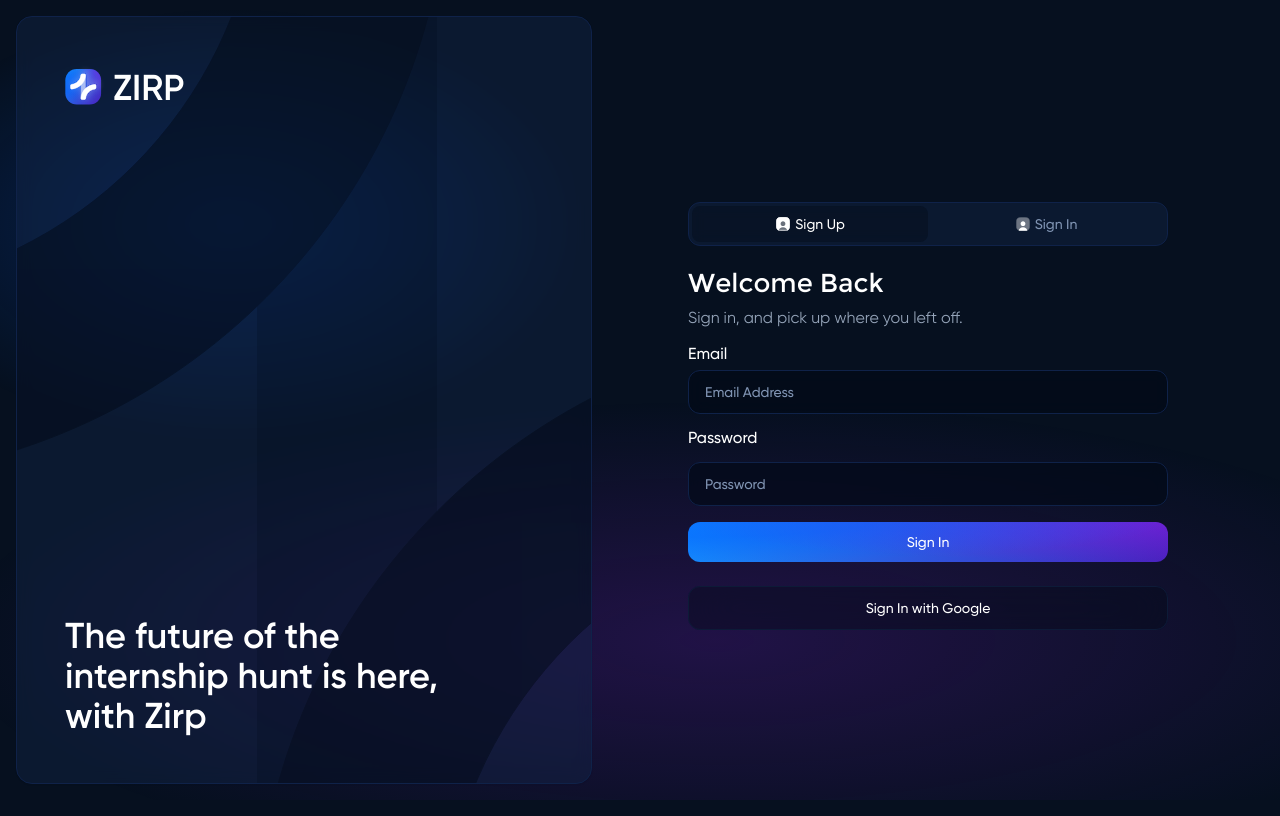
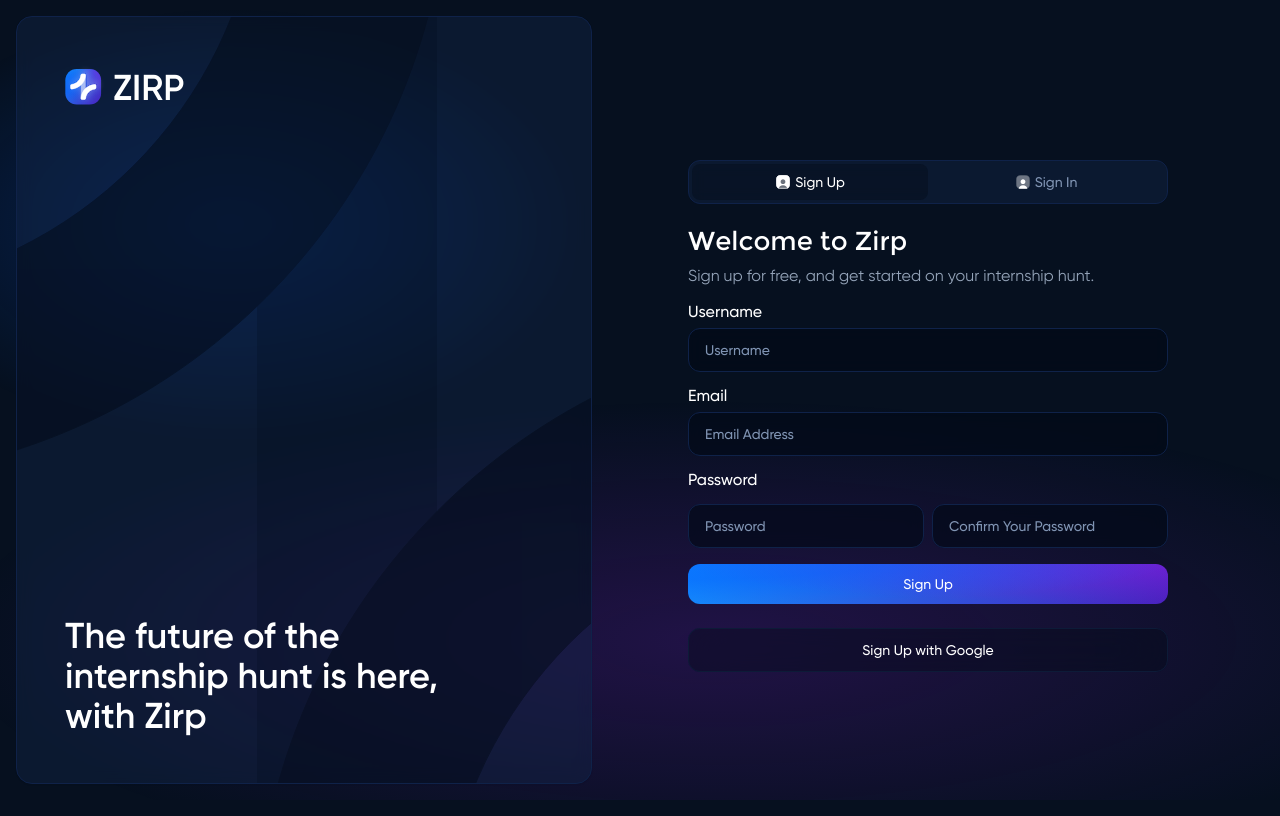
Before and after one commit to SawyerDiamond/zirp, a Next.js app: page /sign-up in a window 1280 px wide. Built offline with nearby package versions, Linux system fonts and the light colour scheme; no server answers.

Commit message:
Fixed default auth form boolean

```diff
--- a/app/(auth-pages)/sign-up/page.tsx
+++ b/app/(auth-pages)/sign-up/page.tsx
@@ -27,7 +27,7 @@ import Image from "next/image";
 const Auth = () => {
   const { handleGoogleSignIn, error: googleSignInError } = useGoogleSignIn();
   const [message, setMessage] = useState<Message | null>(null);
-  const [isSignUp, setIsSignUp] = useState<boolean>(false);
+  const [isSignUp, setIsSignUp] = useState<boolean>(true);
 
   const handleSubmit = async (event: React.MouseEvent<HTMLButtonElement>) => {
     event.preventDefault();
```
